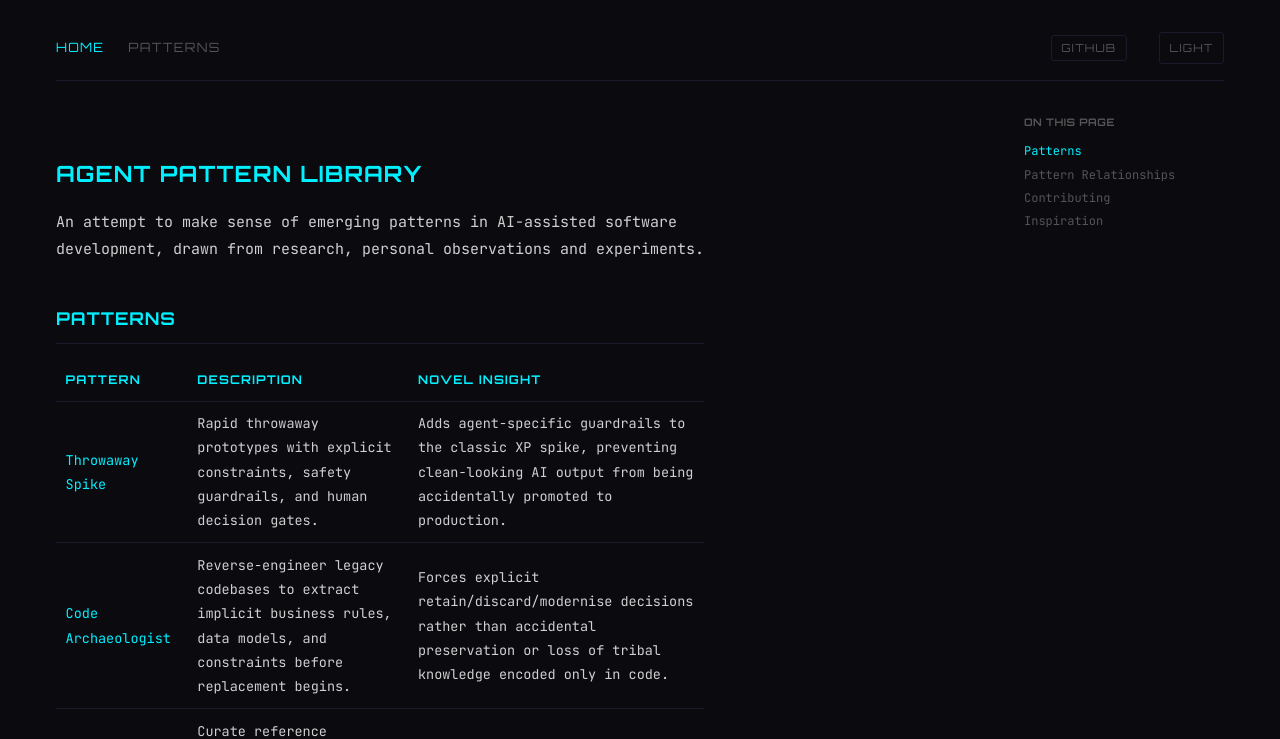
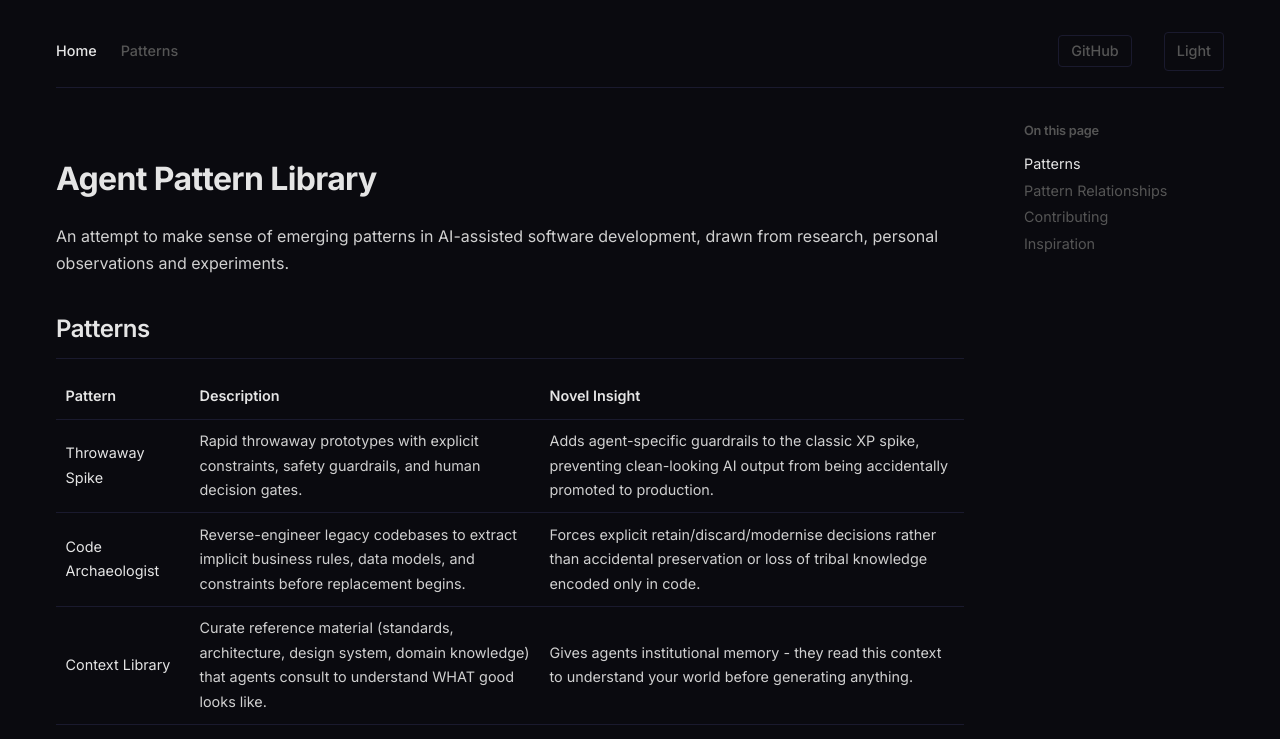
Before and after one commit to jackrwstevenson/agent-pattern-library, a website: page docs/index.html in a window 1280 px wide. Shown: the top 739 px of the page. Drawn offline with nearby package versions, Linux system fonts and the light colour scheme.

Commit message:
Update fonts to Inter and improve consistency

```diff
--- a/docs/index.html
+++ b/docs/index.html
@@ -7,7 +7,7 @@
     <link rel="preconnect" href="https://fonts.googleapis.com" />
     <link rel="preconnect" href="https://fonts.gstatic.com" crossorigin />
     <link
-      href="https://fonts.googleapis.com/css2?family=Orbitron:wght@400;700&family=JetBrains+Mono:wght@400;700&display=swap"
+      href="https://fonts.googleapis.com/css2?family=Inter:wght@400;500;600;700&family=JetBrains+Mono:wght@400;500&display=swap"
       rel="stylesheet"
     />
     <link rel="stylesheet" href="styles.css" />
--- a/docs/styles.css
+++ b/docs/styles.css
@@ -2,7 +2,7 @@
   --bg: #0a0a0f;
   --fg: #d0d0d0;
   --muted: #555;
-  --accent: #00f0ff;
+  --accent: #e5e5e5;
   --border: #1a1a2e;
 }
 [data-theme="light"] {
@@ -18,7 +18,7 @@
   box-sizing: border-box;
 }
 body {
-  font: 15px/1.8 "JetBrains Mono", monospace;
+  font: 16px/1.7 "Inter", sans-serif;
   background: var(--bg);
   color: var(--fg);
 }
@@ -46,28 +46,28 @@ h1,
 h2,
 h3,
 h4 {
-  font-family: "Orbitron", sans-serif;
-  font-weight: 700;
-  letter-spacing: 0.05em;
-  text-transform: uppercase;
-  margin: 2.5rem 0 1rem;
+  font-family: "Inter", sans-serif;
+  font-weight: 600;
+  letter-spacing: -0.02em;
+  margin: 2rem 0 1rem;
 }
 h1 {
-  font-size: 1.4rem;
+  font-size: 2rem;
+  font-weight: 700;
   color: var(--accent);
 }
 h2 {
-  font-size: 1.1rem;
+  font-size: 1.5rem;
   color: var(--accent);
   border-bottom: 1px solid var(--border);
   padding-bottom: 0.5rem;
 }
 h3 {
-  font-size: 0.95rem;
+  font-size: 1.25rem;
   color: var(--fg);
 }
 h4 {
-  font-size: 0.85rem;
+  font-size: 1rem;
   color: var(--muted);
 }
 p,
@@ -93,13 +93,15 @@ code {
   background: var(--border);
   padding: 0.15em 0.4em;
   font-size: 0.9em;
+  font-family: "JetBrains Mono", monospace;
   border-radius: 3px;
 }
 pre {
   background: var(--border);
   padding: 1rem;
   overflow-x: auto;
-  font-size: 0.85em;
+  font-size: 0.9em;
+  font-family: "JetBrains Mono", monospace;
   border-radius: 4px;
   border-left: 3px solid var(--accent);
 }
@@ -120,10 +122,9 @@ td {
 }
 th {
   color: var(--accent);
-  font-family: "Orbitron", sans-serif;
-  font-size: 0.75rem;
-  text-transform: uppercase;
-  letter-spacing: 0.1em;
+  font-family: "Inter", sans-serif;
+  font-size: 0.9rem;
+  font-weight: 600;
 }
 blockquote {
   border-left: 3px solid var(--accent);
@@ -143,10 +144,9 @@ nav {
   display: flex;
   justify-content: space-between;
   align-items: center;
-  font-family: "Orbitron", sans-serif;
-  font-size: 0.8rem;
-  text-transform: uppercase;
-  letter-spacing: 0.1em;
+  font-family: "Inter", sans-serif;
+  font-size: 0.9rem;
+  font-weight: 500;
 }
 nav a {
   color: var(--muted);
@@ -164,12 +164,11 @@ nav a.active {
   border: 1px solid var(--border);
   color: var(--muted);
   font: inherit;
-  padding: 0.3rem 0.6rem;
-  border-radius: 3px;
-  font-family: "Orbitron", sans-serif;
-  font-size: 0.7rem;
-  text-transform: uppercase;
-  letter-spacing: 0.1em;
+  padding: 0.4rem 0.75rem;
+  border-radius: 4px;
+  font-family: "Inter", sans-serif;
+  font-size: 0.9rem;
+  font-weight: 500;
 }
 #theme {
   margin-left: 0.5rem;
@@ -192,7 +191,7 @@ button:focus-visible {
 }
 #content {
   min-height: 60vh;
-  max-width: 72ch;
+  max-width: 90ch;
 }
 #toc {
   display: none;
@@ -203,13 +202,13 @@ button:focus-visible {
     position: sticky;
     top: 2rem;
     align-self: start;
-    font-size: 0.75rem;
+    font-size: 0.9rem;
     max-height: calc(100vh - 4rem);
     overflow-y: auto;
   }
 }
 #toc h4 {
-  font-size: 0.65rem;
+  font-size: 0.8rem;
   color: var(--muted);
   margin: 0 0 0.75rem;
   border: 0;
@@ -248,18 +247,15 @@ button:focus-visible {
   border-bottom: 1px solid var(--border);
 }
 .patterns a {
-  font-family: "Orbitron", sans-serif;
-  font-size: 0.85rem;
-  text-transform: uppercase;
-  letter-spacing: 0.05em;
+  font-family: "Inter", sans-serif;
+  font-size: 1rem;
+  font-weight: 600;
 }
 .patterns small {
   display: block;
   color: var(--muted);
-  font-size: 0.8em;
+  font-size: 0.85rem;
   margin-top: 0.3rem;
-  text-transform: none;
-  letter-spacing: 0;
 }
 footer {
   grid-column: 1/-1;
@@ -267,8 +263,5 @@ footer {
   padding-top: 1rem;
   border-top: 1px solid var(--border);
   color: var(--muted);
-  font-size: 0.8em;
-  font-family: "Orbitron", sans-serif;
-  text-transform: uppercase;
-  letter-spacing: 0.1em;
+  font-size: 0.85rem;
 }
```
Also changed, not shown: README.md.
